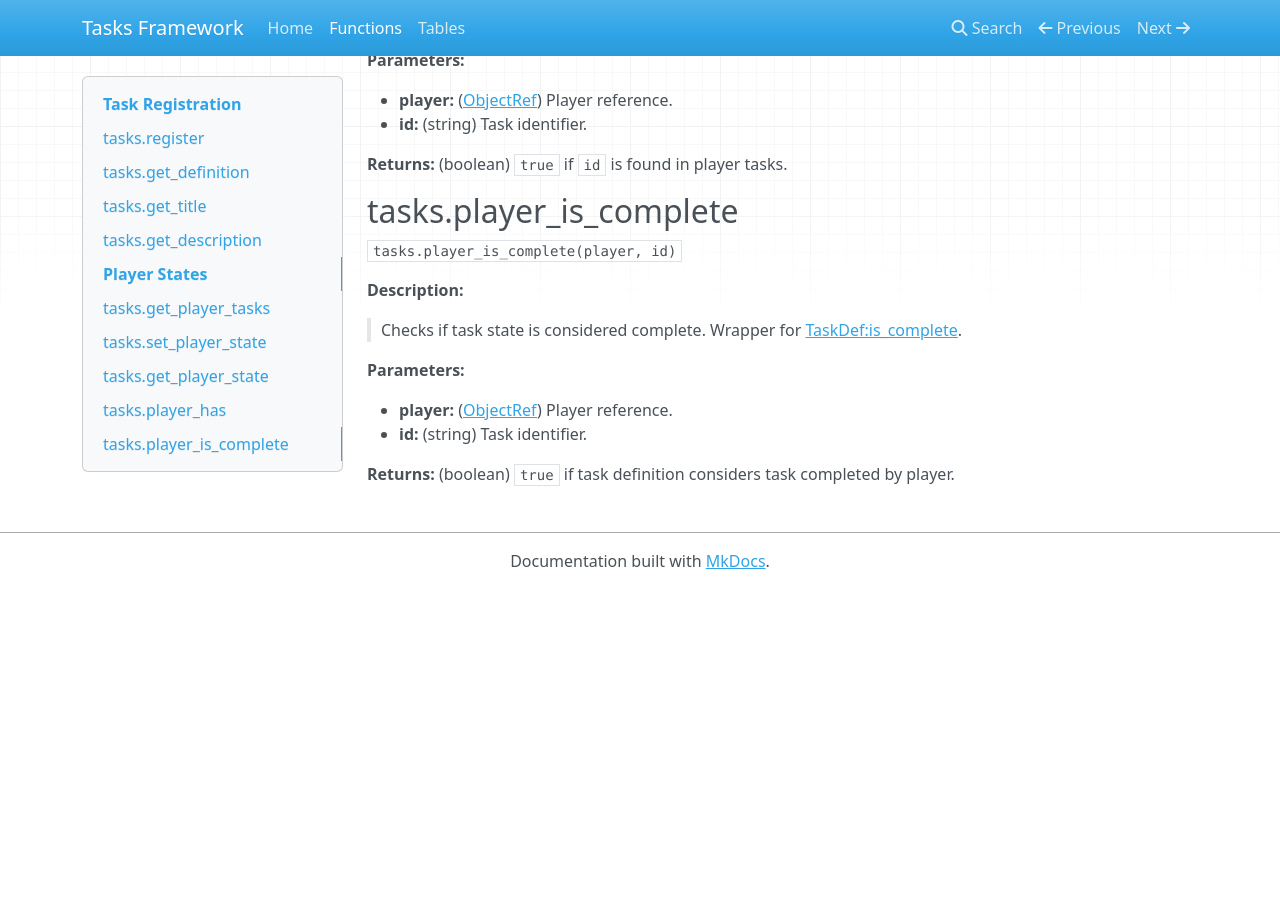
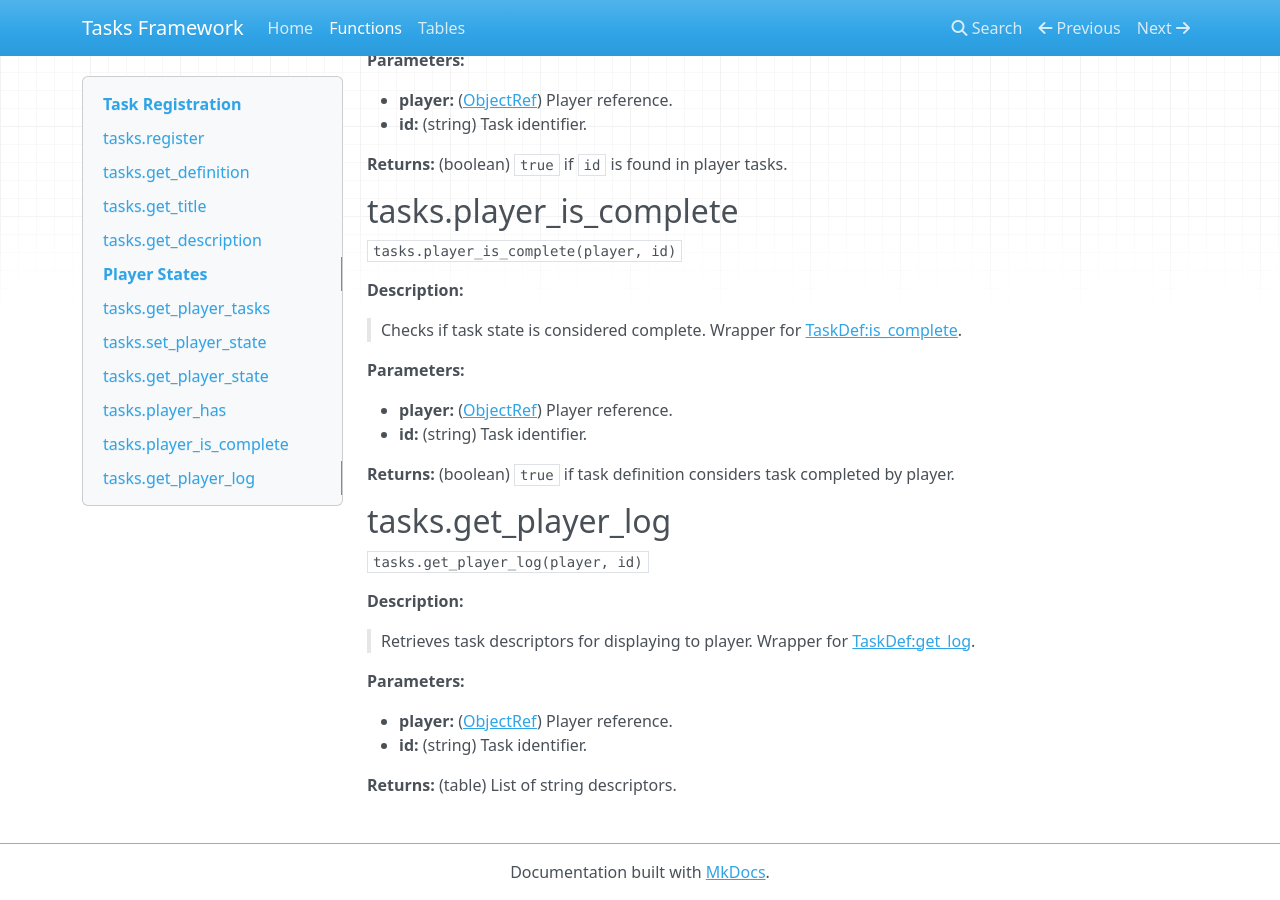
Before and after one commit to AntumMT/mod-tasks, an MkDocs documentation site: the page built from docs/md/functions.md, in a window 1280 px wide and 900 px high, scrolled down 2428 px. Built offline with MkDocs 1.6.1, drawn with Linux system fonts in a browser that asks for light colours; nearby versions of some CDN libraries; before the commit the page ends 3017 px from its top, so only the background shows below that.

Commit message:
Add wrapper function tasks.get_player_log

```diff
--- a/docs/md/functions.md
+++ b/docs/md/functions.md
@@ -145,6 +145,23 @@ __Parameters:__
 __Returns:__ (boolean) `true` if task definition considers task completed by player.
 
 
+## tasks.get_player_log
+
+`tasks.get_player_log(player, id)`
+
+__Description:__
+
+> Retrieves task descriptors for displaying to player. Wrapper for [TaskDef:get_log].
+
+__Parameters:__
+
+- __player:__ ([ObjectRef]) Player reference.
+- __id:__ (string) Task identifier.
+
+__Returns:__ (table) List of string descriptors.
+
+
 [ObjectRef]: https://api.luanti.org/class-reference/#objectref
 [TaskDef]: tables.md#taskdef
+[TaskDef:get_log]: tables.md#taskdefget_log
 [TaskDef:is_complete]: tables.md#taskdefis_complete
```
Also changed, not shown: 1 other file.
